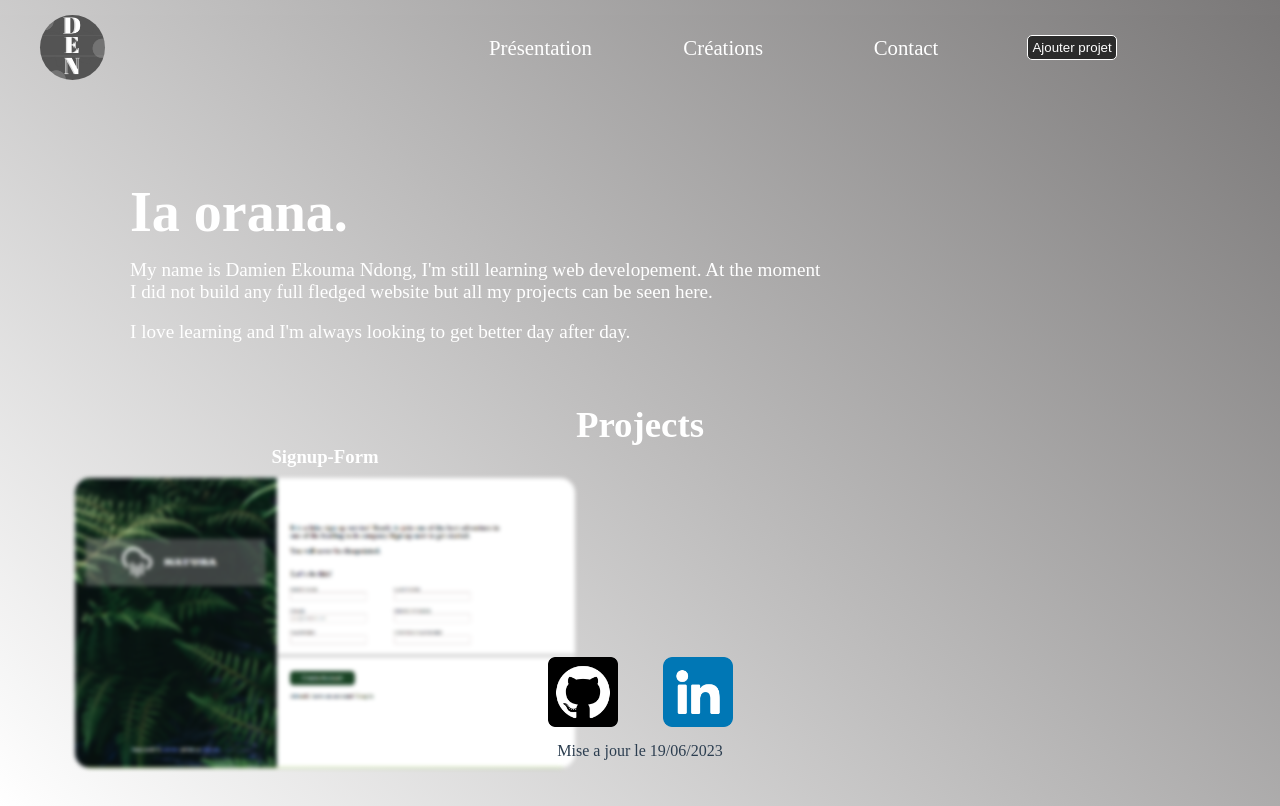
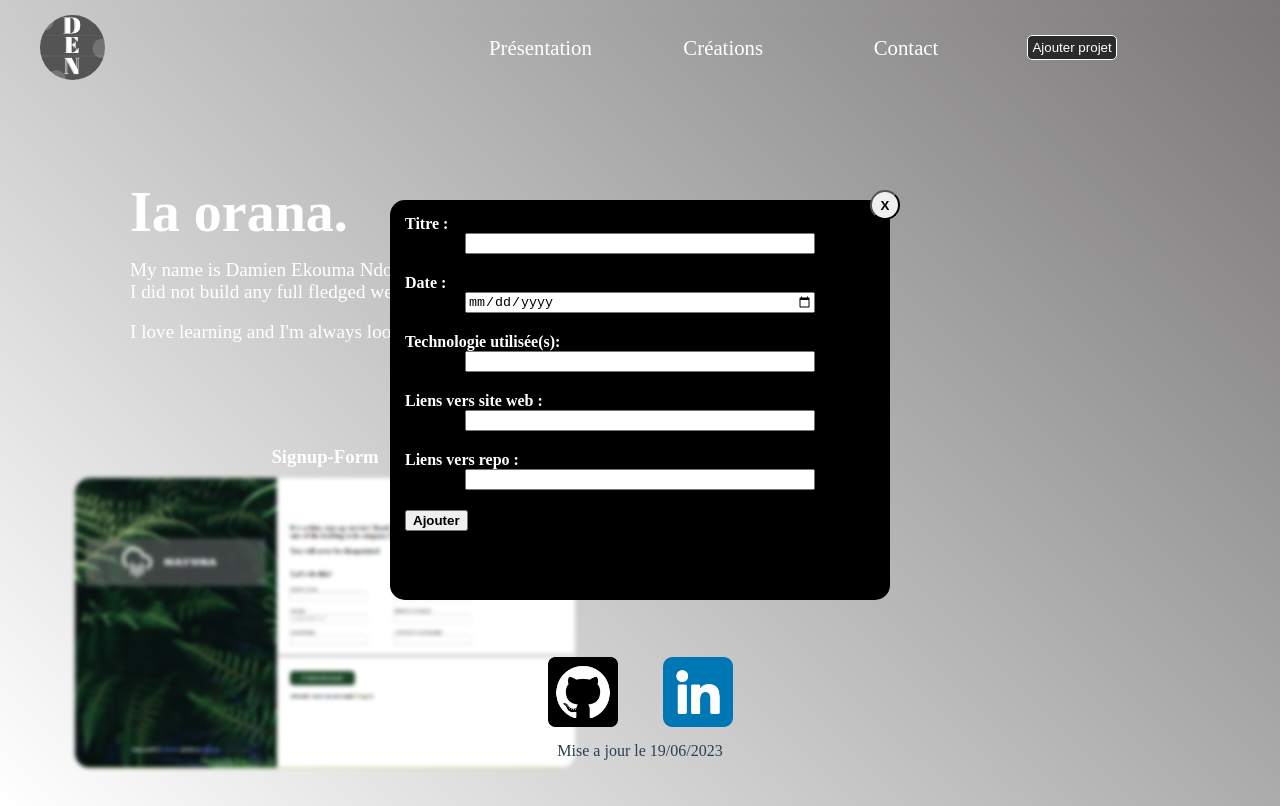
Before and after one commit to Sikiroux/Portfolio_VueJS, a Vue app in the folder Portfolio/: page / in a window 1280 px wide. Built offline with nearby package versions, Linux system fonts and the light colour scheme.

Commit message:
Add modal

```diff
--- a/Portfolio/src/components/Header.vue
+++ b/Portfolio/src/components/Header.vue
@@ -1,22 +1,131 @@
 <script>
+let button = document.body.querySelector("button");
 
+
+
+function createModal() {
+    // form element variable;
+    let title = document.createElement("input");
+    let date = document.createElement("input");
+    let techno = document.createElement("input");
+    let link = document.createElement("input");
+    let linkTwo = document.createElement("input");
+    let buttonContainer = document.createElement("div");
+    let addButton = document.createElement("button");
+    let closeButton = document.createElement("button");
+    let modalContainer = document.createElement("form");
+    let body = document.querySelector("body");
+
+    // label element variable
+    let titleLabel = document.createElement("label");
+    let dateLabel = document.createElement("label");
+    let technoLabel = document.createElement("label");
+    let linkLabel = document.createElement("label");
+    let linkTwoLabel = document.createElement("label");
+
+
+    //Add class
+    modalContainer.classList.add("modal-container");
+    title.classList.add("project-title");
+    date.classList.add("project-date");
+    techno.classList.add("project-techonlogy");
+    link.classList.add("project-link-website");
+    linkTwo.classList.add("project-link-website");
+    addButton.classList.add("modal__add-button");
+    closeButton.classList.add("modal__close-button");
+
+    modalContainer.append(titleLabel);
+    modalContainer.append(title);
+    modalContainer.append(dateLabel);
+    modalContainer.append(date);
+    modalContainer.append(technoLabel);
+    modalContainer.append(techno);
+    modalContainer.append(linkLabel);
+    modalContainer.append(link);
+    modalContainer.append(linkTwoLabel);
+    modalContainer.append(linkTwo);
+    buttonContainer.append(addButton);
+    buttonContainer.append(closeButton);
+    modalContainer.append(buttonContainer);
+    body.append(modalContainer);
+
+    //assign data to label
+    titleLabel.textContent = "Titre : ";
+    dateLabel.textContent = "Date : ";
+    technoLabel.textContent = "Technologie utilisée(s): ";
+    linkLabel.textContent = "Liens vers site web : ";
+    linkTwoLabel.textContent = "Liens vers repo : ";
+
+    //assign data to button
+    addButton.textContent = "Ajouter";
+    closeButton.textContent = "X";
+
+
+    //assign attribute
+    titleLabel.setAttribute("for", "title");
+    title.setAttribute("id", "title");
+    dateLabel.setAttribute("for", "date");
+    date.setAttribute("id", "date");
+    technoLabel.setAttribute("for", "technology");
+    techno.setAttribute("id", "technology");
+    linkLabel.setAttribute("for", "link");
+    link.setAttribute("id", "link");
+    linkTwoLabel.setAttribute("for", "linkTwo");
+    linkTwo.setAttribute("id", "linkTwo");
+
+    title.setAttribute("type", "text");
+    date.setAttribute("type", "date");
+    techno.setAttribute("type", "text");
+    link.setAttribute("type", "text");
+    linkTwo.setAttribute("type", "text");
+    addButton.setAttribute("type", "submit");
+
+     addButton.addEventListener("click", executeFunction, false);
+
+
+    function executeFunction() {
+        preventSubmit(event);
+        addProject();
+
+    }
+
+    function preventSubmit(event) {
+        event.preventDefault();
+    }
+
+    function addProject() {
+        let project = {
+            projectTitle : title.value,
+            projectDate : date.value,
+            projectTechno : techno.value,
+            projectLink : link.value,
+            projectLinkImage : linkTwo.value,
+        }
+        console.log(project);
+        return project;
+    }
+}
+
+
+
+createModal()
 </script>
 
 <template>
-    <header>
+    <header class="header-component">
         <div class="logo-holder"></div>
-        <nav>
+        <nav class="navigation">
             <a href="#">Présentation</a>
             <a href="#">Créations</a>
             <a href="#">Contact</a>
         </nav>
-        <button>Ajouter projet</button>
+        <button class="add-project-button">Ajouter projet</button>
     </header>
 </template>
 
 
-<style scoped>
-    header {
+<style>
+    .header-component {
         display: flex;
         width: 100%;
         margin-top: 15px;
@@ -39,20 +148,20 @@
         cursor: pointer;
     }
 
-    nav a {
+    .navigation a {
         text-decoration: none;
         color: white;
         font-size: 1.3rem;
     }
 
-    nav a:hover {
+    .navigation a:hover {
         text-shadow: rgb(204, 204, 204) 1px 0 10px;
         transition-duration: 450ms;
         transform: scale(1.1);
     }
 
 
-    nav {
+    .navigation {
         display: grid;
         grid-template-columns: repeat(3, 1fr);
         text-align: center;
@@ -61,7 +170,7 @@
         gap: 80px;
     }
 
-    button {
+    .add-project-button {
         padding: 4px;
         border: 1px solid white;
         background-color: rgb(43, 43, 43);
@@ -70,11 +179,56 @@
         margin-right: 50px;
     }
 
-    button:hover {
+    .add-project-button:hover {
         box-shadow:  rgb(204, 204, 204) 1px 0 10px;
         transition-duration: 450ms;
         text-shadow: rgb(204, 204, 204) 1px 0 10px;
         cursor: pointer;
     }
 
+    .modal-container {
+        position : absolute;
+        height : 400px;
+        width : 500px;
+        top : 80px;
+        display: flex;
+        flex-direction: column;
+        left: 50%;
+        top: 50%;
+        transform: translate(-50%, -50%);
+        border-radius: 15px;
+        padding: 15px;
+        color: white;
+        background-color: black;
+        align-items: start;
+    }
+
+    .modal__close-button {
+        position: absolute;
+        top: -10px;
+        right: -10px;
+        border-radius: 50%;
+        width: 30px;
+        height: 30px;
+        font-weight: bold;
+    }
+
+    .modal__add-button {
+        font-weight: bold;
+    }
+
+    .modal-container input {
+        width: 350px;
+        margin-bottom: 20px;
+    }
+
+    .modal-container label {
+        font-weight: bold;
+    }
+
+    .modal-container input {
+        margin-right: auto;
+        margin-left: auto;
+    }
+
 </style>
```
